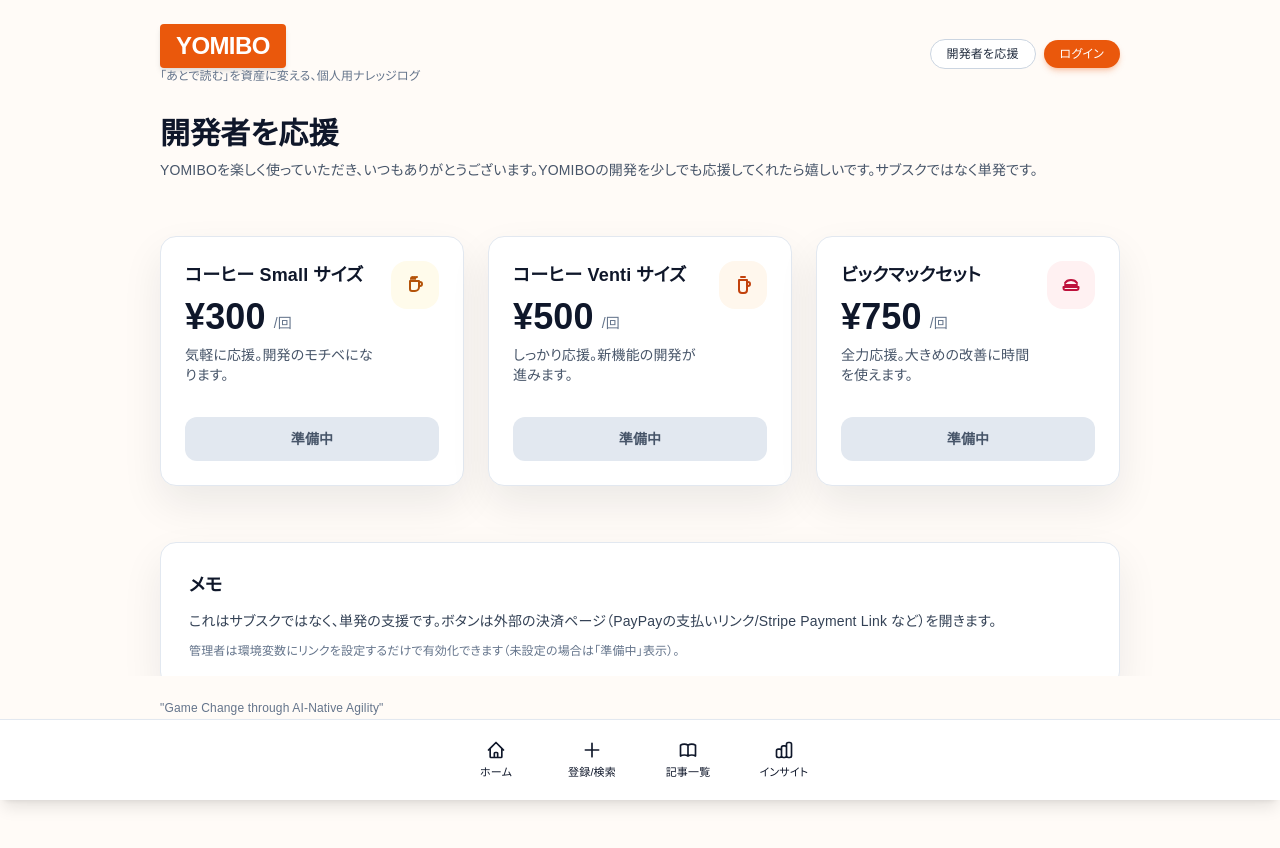
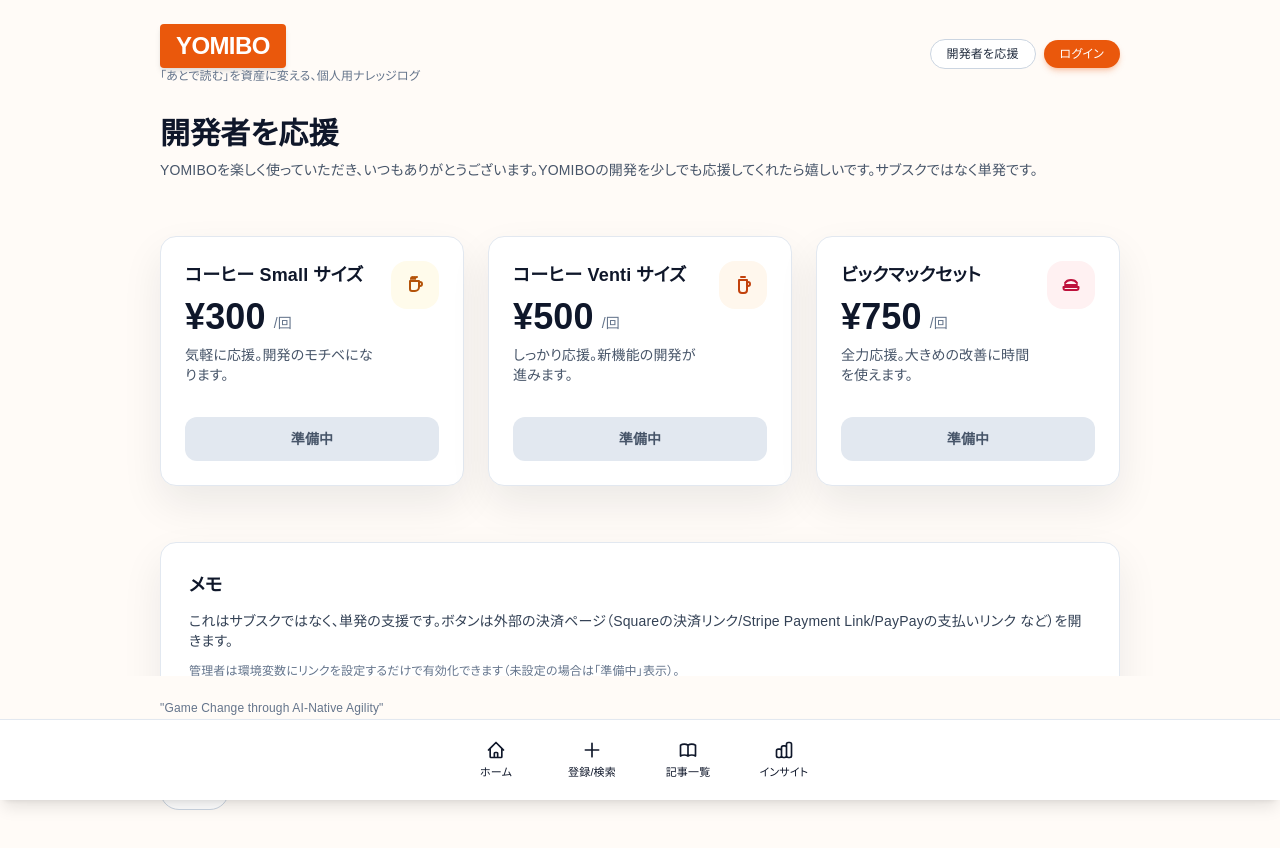
Before and after one commit to akazuma321/yomibo, a Next.js app: page /pricing in a window 1280 px wide. Shown: the top 848 px of the page. Built offline with nearby package versions, Linux system fonts and the light colour scheme; no server answers.

Commit message:
Support: mention Square in support payment note

```diff
--- a/src/app/pricing/page.tsx
+++ b/src/app/pricing/page.tsx
@@ -187,7 +187,7 @@ export default function PricingPage() {
       <section className="card-surface space-y-3 p-7 text-sm text-slate-700">
         <h2 className="text-lg font-bold text-slate-900">メモ</h2>
         <p>
-          これはサブスクではなく、単発の支援です。ボタンは外部の決済ページ（PayPayの支払いリンク/Stripe Payment Link など）を開きます。
+          これはサブスクではなく、単発の支援です。ボタンは外部の決済ページ（Squareの決済リンク/Stripe Payment Link/PayPayの支払いリンク など）を開きます。
         </p>
         <p className="text-xs text-slate-500">
           管理者は環境変数にリンクを設定するだけで有効化できます（未設定の場合は「準備中」表示）。
```
